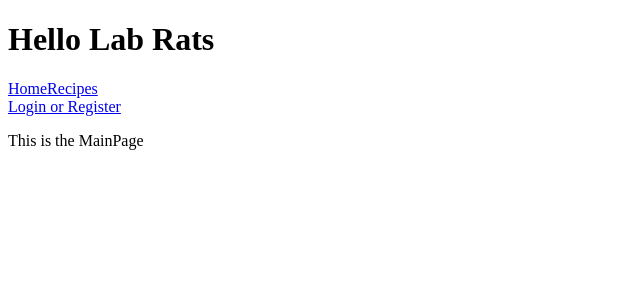
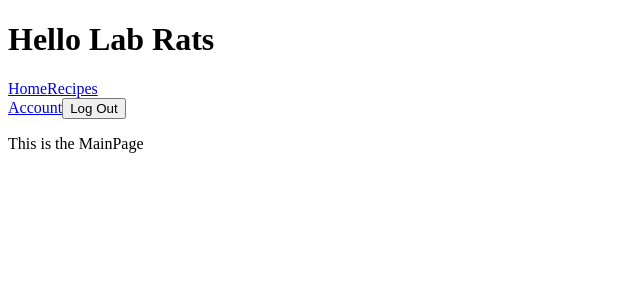
Before and after one commit to Lab-Rats-Fullstack/Lab-Rats, a React (Vite) app in the folder FE/: page / in a window 1280 px wide. Shown: the top 300 px of the page, without its empty margins (0-640 px from the left). Built offline with nearby package versions, Linux system fonts and the light colour scheme.

Commit message:
Added Log Out button
Added button to admin and user navbar that logs out by clearing
localStorage onClick.

```diff
--- a/FE/src/components/NavBar.jsx
+++ b/FE/src/components/NavBar.jsx
@@ -3,9 +3,9 @@ import { Link } from 'react-router-dom'
 export default function NavBar () {
 // will need to pass token, admin as props and as args to renderUserNav() when functionality is available
 
-    function renderUserNav () {
+    function renderNav () {
         let admin = false;
-        let token = false;
+        let token = true;
 
 
         if (admin && token) {
@@ -16,6 +16,9 @@ export default function NavBar () {
         } else if (!admin && token) {
             return <div>
                 <Link to ="/account">Account</Link>
+                <button onClick={() => {
+                    localStorage.clear();
+                }}>Log Out</button>
             </div>
         } else {
             return <div>
@@ -28,7 +31,7 @@ export default function NavBar () {
         <div className="navbar">
            <Link to="/">Home</Link>
            <Link to="/recipes">Recipes</Link>
-           {renderUserNav()}
+           {renderNav()}
        </div>
     );
 }
```
